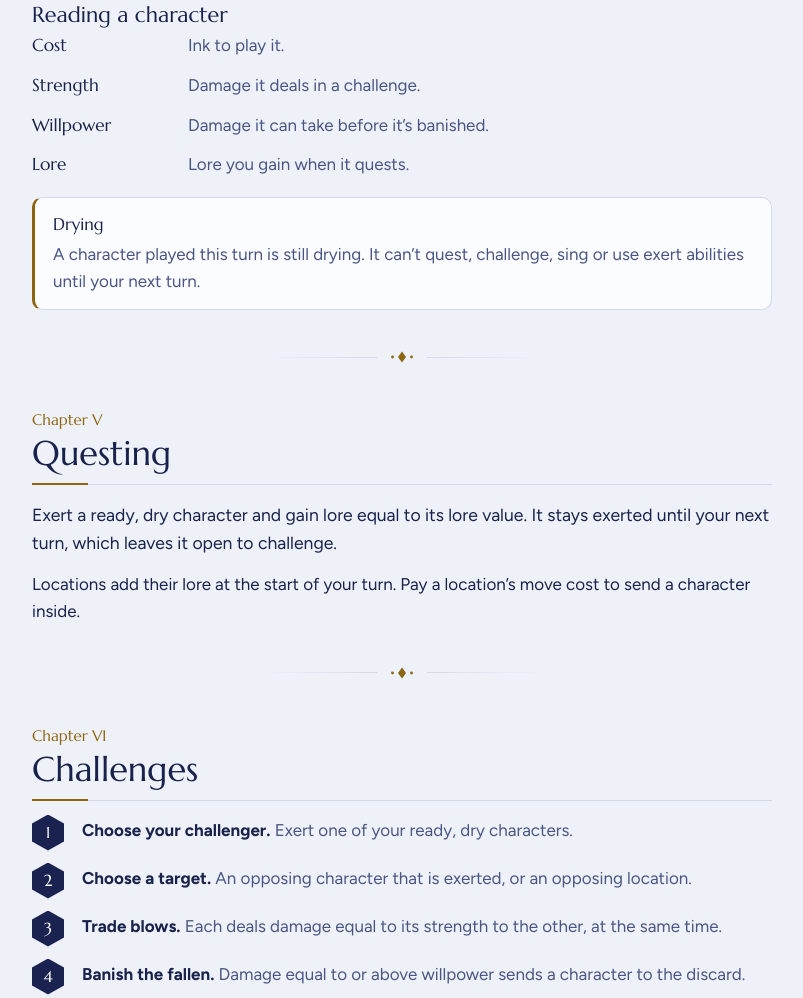
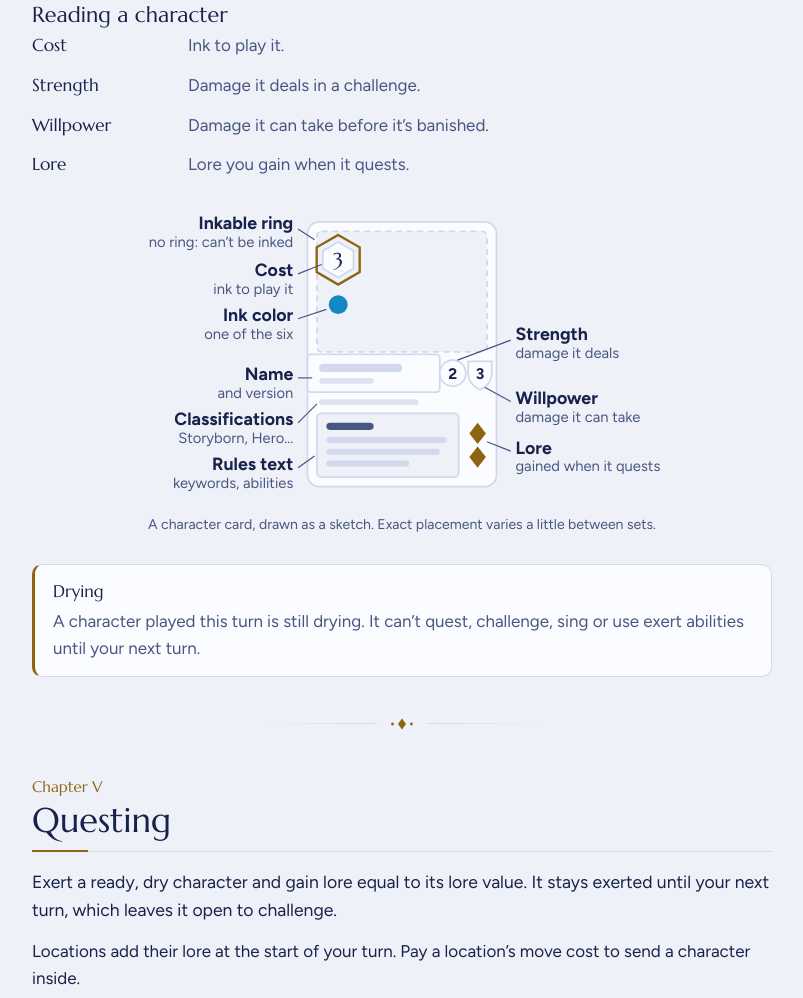
Before and after one commit to BCuison/lorcanakb, a plain HTML site: page base-rules.html in a window 1280 px wide. Shown: the part 2963-3961 px from the top of the page, without its empty margins (238-1041 px from the left). Drawn offline with Linux system fonts and the light colour scheme; a web font is replaced by a local one.

Commit message:
Add card anatomy diagram to Base Rules
Labeled sketch of a character card (no official art) under
Reading a character.

Co-Authored-By: Claude Opus 5.5 <noreply@anthropic.com>

```diff
--- a/base-rules.html
+++ b/base-rules.html
@@ -3,7 +3,7 @@
 <head>
 <meta charset="utf-8">
 <meta name="viewport" content="width=device-width, initial-scale=1, viewport-fit=cover">
-<meta name="version" content="3.3.0">
+<meta name="version" content="3.4.0">
 <title>Lorcana Base Rules</title>
 <link rel="preconnect" href="https://fonts.googleapis.com">
 <link rel="preconnect" href="https://fonts.gstatic.com" crossorigin>
@@ -173,6 +173,50 @@
     <dt>Willpower</dt><dd>Damage it can take before it’s banished.</dd>
     <dt>Lore</dt><dd>Lore you gain when it quests.</dd>
   </dl>
+  <figure class="diagram">
+    <svg viewBox="0 0 440 256" role="img" aria-labelledby="dg-card-t">
+      <title id="dg-card-t">Parts of a character card: cost in a hexagon at top left, with a ring around it if the card is inkable; ink color below the cost; name and version on a banner; classifications under the banner; strength and willpower at the right of the banner; rules text in the lower box; lore value at the right of the rules text.</title>
+      <rect class="dg-box" x="140" y="16" width="160" height="224" rx="10"/>
+      <rect class="dg-field dg-dash" x="148" y="24" width="144" height="102" rx="4"/>
+      <polygon class="dg-acc-s" points="166.0,27.0 184.2,37.5 184.2,58.5 166.0,69.0 147.8,58.5 147.8,37.5"/>
+      <polygon class="dg-box" points="166.0,33.0 179.0,40.5 179.0,55.5 166.0,63.0 153.0,55.5 153.0,40.5"/>
+      <text class="dg-h" x="166" y="54" text-anchor="middle">3</text>
+      <circle cx="166" cy="86" r="8" style="fill:var(--sapphire)"/>
+      <rect class="dg-box" x="140" y="128" width="112" height="32" rx="3"/>
+      <rect class="dg-bar" x="150" y="136" width="70" height="7" rx="3"/>
+      <rect class="dg-bar" x="150" y="148" width="46" height="5" rx="2.5" opacity=".7"/>
+      <circle class="dg-box" cx="263" cy="144" r="11"/>
+      <path class="dg-box" d="M276 134h20v10c0 7-5 12-10 14-5-2-10-7-10-14z"/>
+      <g text-anchor="middle" class="dg-b" style="font-size:13px"><text x="263" y="149">2</text><text x="286" y="149">3</text></g>
+      <rect class="dg-bar" x="150" y="166" width="84" height="5" rx="2.5" opacity=".7"/>
+      <rect class="dg-field" x="148" y="178" width="120" height="54" rx="4"/>
+      <rect class="dg-bar" x="156" y="186" width="40" height="6" rx="3" style="fill:var(--tk-muted)"/>
+      <rect class="dg-bar" x="156" y="198" width="102" height="5" rx="2.5"/>
+      <rect class="dg-bar" x="156" y="208" width="96" height="5" rx="2.5"/>
+      <rect class="dg-bar" x="156" y="218" width="70" height="5" rx="2.5"/>
+      <path class="dg-acc" d="M284 186l7 9-7 9-7-9zM284 206l7 9-7 9-7-9z"/>
+
+      <g class="dg-lead">
+        <path d="M132 22l14 9"/><path d="M132 60l20-8"/><path d="M132 98l24-8"/>
+        <path d="M132 148h12"/><path d="M132 186l16-16"/><path d="M132 224l14-10"/>
+        <path d="M312 116l-45 17"/><path d="M312 168l-22-12"/><path d="M312 210l-20-8"/>
+      </g>
+      <g text-anchor="end">
+        <text class="dg-b" x="128" y="22">Inkable ring</text><text class="dg-s" x="128" y="37">no ring: can’t be inked</text>
+        <text class="dg-b" x="128" y="62">Cost</text><text class="dg-s" x="128" y="77">ink to play it</text>
+        <text class="dg-b" x="128" y="100">Ink color</text><text class="dg-s" x="128" y="115">one of the six</text>
+        <text class="dg-b" x="128" y="150">Name</text><text class="dg-s" x="128" y="165">and version</text>
+        <text class="dg-b" x="128" y="188">Classifications</text><text class="dg-s" x="128" y="203">Storyborn, Hero…</text>
+        <text class="dg-b" x="128" y="226">Rules text</text><text class="dg-s" x="128" y="241">keywords, abilities</text>
+      </g>
+      <g>
+        <text class="dg-b" x="316" y="116">Strength</text><text class="dg-s" x="316" y="131">damage it deals</text>
+        <text class="dg-b" x="316" y="170">Willpower</text><text class="dg-s" x="316" y="185">damage it can take</text>
+        <text class="dg-b" x="316" y="212">Lore</text><text class="dg-s" x="316" y="227">gained when it quests</text>
+      </g>
+    </svg>
+    <figcaption>A character card, drawn as a sketch. Exact placement varies a little between sets.</figcaption>
+  </figure>
   <p class="note"><b>Drying</b>A character played this turn is still drying. It can’t quest, challenge, sing or use exert abilities until your next turn.</p>
 </section>
 
@@ -328,7 +372,7 @@
     <li><a href="https://gamertagmythras.com/blog/disney-lorcana/lorcana-ink-drops-explained" target="_blank" rel="noopener">Ink drops explained (Comprehensive Rules 2.3.0)</a></li>
   </ul>
   <div class="meta">
-    <span class="ver">Version 3.3.0</span>
+    <span class="ver">Version 3.4.0</span>
     <span>Updated 2026-11-07</span>
     <span>Rules basis: Comprehensive Rules 2.3.0</span>
     <a href="CHANGELOG.md">View changelog</a>
```
Also changed, not shown: 1 other file.
